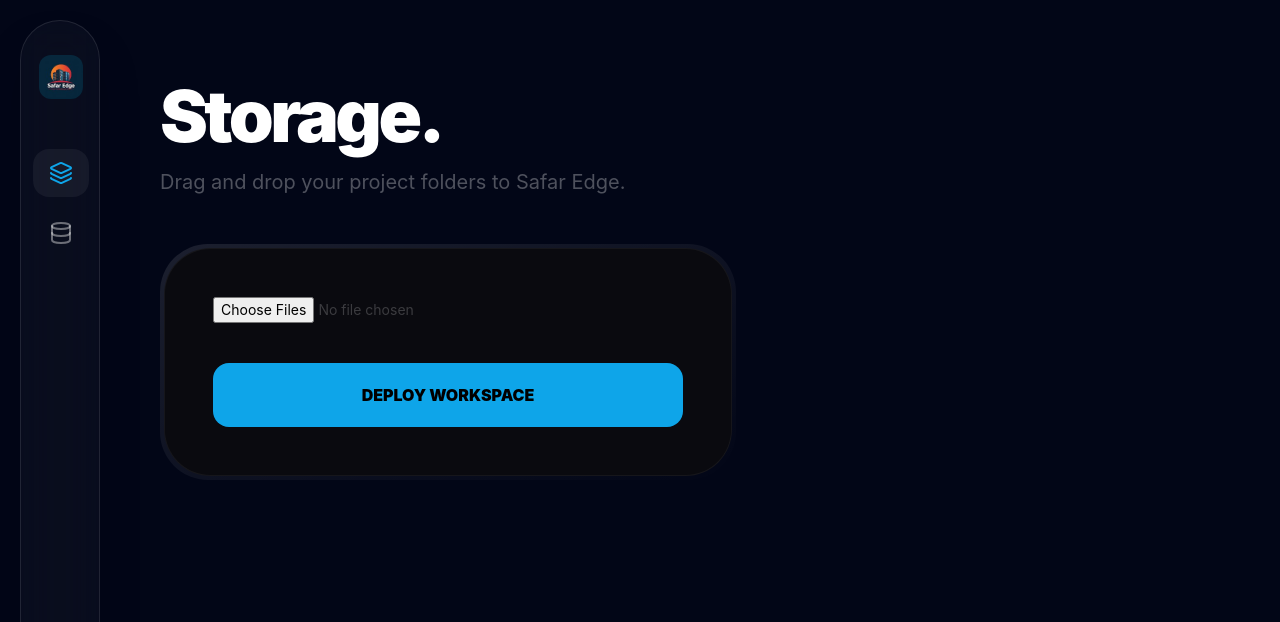
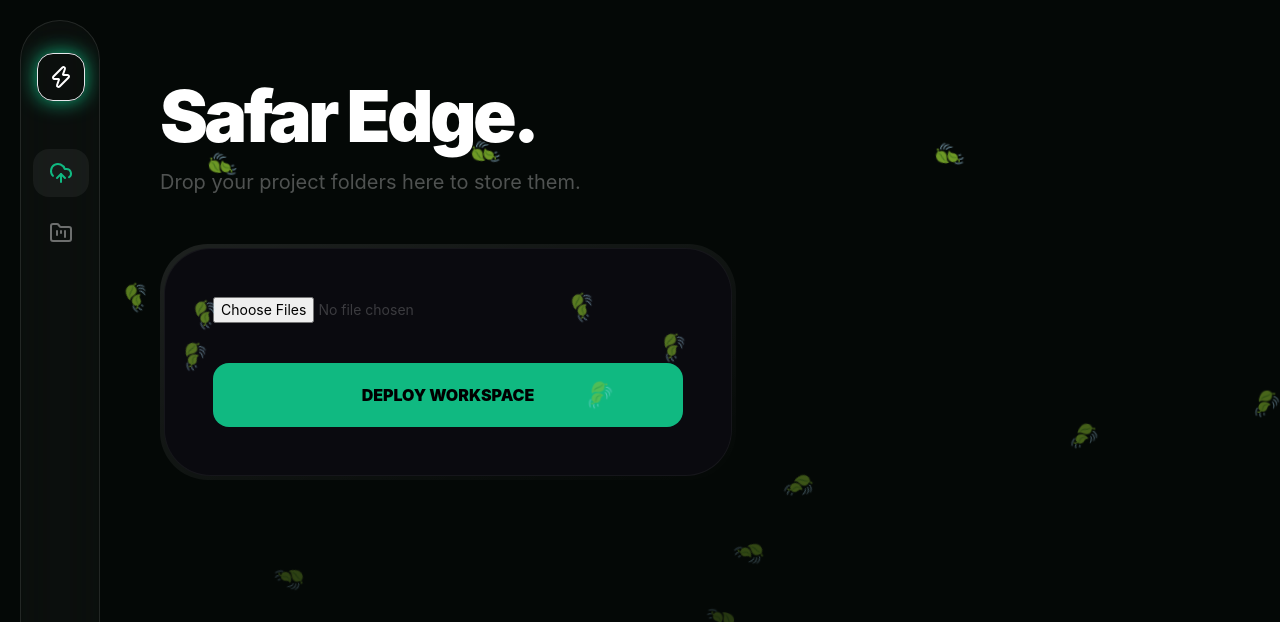
Before and after one commit to saffar731/SET-2, a Flask app: page / in a window 1280 px wide. Shown: the top 622 px of the page. Run offline with Flask 3, Linux system fonts and the light colour scheme; parts of the project's set-up code (start-up, migrations or seed data) failed here and were passed over; some libraries are stand-ins or nearby versions.

Commit message:
Refactor index.html for improved layout and styles
Updated the HTML structure and improved the styling for the Safar Edge application. Adjusted modal and sidebar functionalities.

```diff
--- a/templates/index.html
+++ b/templates/index.html
@@ -3,7 +3,6 @@
 <head>
     <meta charset="UTF-8">
     <meta name="viewport" content="width=device-width, initial-scale=1.0">
-    <link rel="icon" type="image/jpeg" href="{{ url_for('static', filename='channels4_profile.png.jpg') }}">
     <title>Safar Edge | Pro</title>
     <script src="https://cdn.tailwindcss.com"></script>
     <script src="https://unpkg.com/lucide@latest"></script>
@@ -15,7 +14,6 @@
 
         body { background-color: var(--bg); color: white; margin: 0; overflow: hidden; height: 100vh; font-family: 'Inter', sans-serif; transition: background 0.8s ease; }
 
-        /* Sidebar Glassmorphism */
         aside {
             position: fixed; top: 20px; left: 20px; bottom: 20px;
             background: rgba(255, 255, 255, 0.03); backdrop-filter: blur(20px);
@@ -29,33 +27,27 @@
         /* Animation Layers */
         #ani-layer { position: fixed; inset: 0; pointer-events: none; z-index: 0; }
         .ocean-container { position: absolute; bottom: 0; left: 0; width: 100%; height: 15%; overflow: hidden; display: none; }
-        .wave { background: url('https://s3-us-west-2.amazonaws.com/s.cdpn.io/85486/wave.svg') repeat-x; position: absolute; top: -55px; width: 6400px; height: 198px; animation: wave 7s cubic-bezier( 0.36, 0.45, 0.63, 0.53) infinite; opacity: 0.1; }
-        @keyframes wave { 0% { margin-left: 0; } 100% { margin-left: -1600px; } }
+        .wave { background: url('https://s3-us-west-2.amazonaws.com/s.cdpn.io/85486/wave.svg') repeat-x; position: absolute; top: -55px; width: 6400px; height: 198px; animation: wave 7s linear infinite; opacity: 0.1; }
+        @keyframes wave { 0% { transform: translateX(0); } 100% { transform: translateX(-1600px); } }
 
         .leaf { position: absolute; top: -50px; font-size: 24px; animation: leafFall 8s linear infinite; display: none; }
         @keyframes leafFall { 100% { transform: translateY(110vh) rotate(360deg); opacity: 0; } }
 
-        /* PROGRESS MODAL */
         #progress-modal {
-            position: fixed; inset: 0; background: rgba(0,0,0,0.8);
-            backdrop-filter: blur(10px); z-index: 1000;
+            position: fixed; inset: 0; background: rgba(0,0,0,0.85);
+            backdrop-filter: blur(15px); z-index: 1000;
             display: none; align-items: center; justify-content: center;
         }
-
-        /* LOGO GLOW */
-        .logo-box { width: 48px; height: 48px; border-radius: 14px; overflow: hidden; transition: 0.4s; border: 2px solid transparent; }
-        .logo-box:hover { border-color: var(--accent); box-shadow: 0 0 25px var(--accent); transform: scale(1.1); }
     </style>
 </head>
 <body data-theme="nature">
 
     <div id="progress-modal">
         <div class="w-full max-w-md p-10 bg-white/5 border border-white/10 rounded-[3rem] text-center">
-            <i data-lucide="package-search" class="w-16 h-16 mx-auto mb-6 text-accent animate-bounce"></i>
-            <h2 class="text-2xl font-bold mb-2">Safar Edge Zipping...</h2>
-            <p class="text-white/40 mb-8">Preparing your folder for download</p>
-            <div class="w-full h-2 bg-white/10 rounded-full overflow-hidden">
-                <div id="bar" class="h-full bg-accent transition-all duration-300 shadow-[0_0_15px_var(--accent)]" style="width: 0%"></div>
+            <i data-lucide="package-open" class="w-16 h-16 mx-auto mb-6 text-accent animate-pulse"></i>
+            <h2 class="text-2xl font-bold mb-2">Compressing Folder...</h2>
+            <div class="w-full h-2 bg-white/10 rounded-full overflow-hidden mt-6">
+                <div id="bar" class="h-full bg-accent transition-all duration-300" style="width: 0%"></div>
             </div>
             <p id="percent" class="mt-4 font-mono text-accent">0%</p>
         </div>
@@ -67,30 +59,32 @@
         <img id="smile-img" src="https://www.svgrepo.com/show/419918/smile-emoji-emoticon.svg" class="absolute top-1/2 left-1/2 -translate-x-1/2 -translate-y-1/2 w-96 opacity-5 hidden">
     </div>
 
-    <aside id="sidebar" class="w-20 rounded-[2.5rem] py-8 flex flex-col items-start overflow-hidden shadow-2xl">
+    <aside id="sidebar" class="w-20 rounded-[2.5rem] py-8 flex flex-col items-start overflow-hidden">
         <div class="px-4 mb-12">
-            <div class="logo-box"><img src="{{ url_for('static', filename='channels4_profile.png.jpg') }}" class="w-full h-full object-cover"></div>
+            <div class="w-12 h-12 rounded-2xl bg-accent/20 flex items-center justify-center border border-accent/50 shadow-[0_0_20px_var(--accent)]">
+                <i data-lucide="zap" class="text-accent"></i>
+            </div>
         </div>
 
         <nav class="flex-1 w-full px-3 space-y-3">
-            <button onclick="showPage('tools', this)" class="nav-link active"><i data-lucide="layers"></i><span class="sidebar-text hidden ml-4 font-bold">Tools</span></button>
-            <button onclick="showPage('downloads', this)" class="nav-link"><i data-lucide="database"></i><span class="sidebar-text hidden ml-4 font-bold">Cloud</span></button>
+            <button onclick="showPage('tools', this)" class="nav-link active"><i data-lucide="upload-cloud"></i><span class="sidebar-text hidden ml-4 font-bold">Upload</span></button>
+            <button onclick="showPage('downloads', this)" class="nav-link"><i data-lucide="folder-kanban"></i><span class="sidebar-text hidden ml-4 font-bold">Projects</span></button>
         </nav>
 
         <div class="px-4 w-full border-t border-white/5 pt-6 space-y-4">
             <div id="theme-grid" class="hidden grid grid-cols-2 gap-3">
-                <div onclick="setTheme('nature')" class="w-8 h-8 rounded-full bg-emerald-500 cursor-pointer"></div>
-                <div onclick="setTheme('ocean')" class="w-8 h-8 rounded-full bg-blue-500 cursor-pointer"></div>
-                <div onclick="setTheme('smile')" class="w-8 h-8 rounded-full bg-amber-500 cursor-pointer"></div>
+                <div onclick="setTheme('nature')" class="w-8 h-8 rounded-full bg-emerald-500 cursor-pointer hover:scale-110 transition"></div>
+                <div onclick="setTheme('ocean')" class="w-8 h-8 rounded-full bg-blue-500 cursor-pointer hover:scale-110 transition"></div>
+                <div onclick="setTheme('smile')" class="w-8 h-8 rounded-full bg-amber-500 cursor-pointer hover:scale-110 transition"></div>
             </div>
-            <button onclick="toggleSidebar()" class="w-12 h-12 bg-white/5 rounded-2xl flex items-center justify-center hover:bg-white/10 mx-auto transition"><i data-lucide="wand-2"></i></button>
+            <button onclick="toggleSidebar()" class="w-12 h-12 bg-white/5 rounded-2xl flex items-center justify-center hover:bg-white/10 mx-auto transition"><i data-lucide="settings"></i></button>
         </div>
     </aside>
 
     <main id="main-content" class="flex-1 p-10 md:p-20 transition-all ml-[80px]">
         <section id="tools" class="page-content block">
-            <h1 class="text-7xl font-black tracking-tighter mb-4">Storage.</h1>
-            <p class="text-white/30 text-xl mb-12">Drag and drop your project folders to Safar Edge.</p>
+            <h1 class="text-7xl font-black tracking-tighter mb-4">Safar Edge.</h1>
+            <p class="text-white/30 text-xl mb-12">Drop your project folders here to store them.</p>
             <form action="/upload" method="POST" enctype="multipart/form-data" class="max-w-xl p-1 bg-gradient-to-br from-white/10 to-transparent rounded-[3rem]">
                 <div class="bg-[#0a0a0f] rounded-[2.9rem] p-12 text-center border border-white/5">
                     <input type="file" name="file" webkitdirectory directory multiple class="block w-full text-sm text-white/20 mb-10">
@@ -100,15 +94,15 @@
         </section>
 
         <section id="downloads" class="page-content hidden">
-            <h1 class="text-7xl font-black tracking-tighter mb-12">Projects.</h1>
+            <h1 class="text-7xl font-black tracking-tighter mb-12">Cloud.</h1>
             <div class="grid gap-4 max-w-2xl">
                 {% for item in items %}
-                <div class="flex items-center justify-between p-6 bg-white/[0.03] border border-white/10 rounded-[2rem]">
+                <div class="flex items-center justify-between p-6 bg-white/[0.03] border border-white/10 rounded-[3rem] backdrop-blur-xl">
                     <div class="flex items-center gap-5">
-                        <i data-lucide="{{ 'folder' if item.is_dir else 'file' }}" class="text-accent w-8 h-8"></i>
-                        <span class="text-xl font-bold">{{ item.name }}</span>
+                        <i data-lucide="{{ 'folder' if item.is_dir else 'file-text' }}" class="text-accent w-8 h-8"></i>
+                        <span class="text-xl font-bold tracking-tight">{{ item.name }}</span>
                     </div>
-                    <button onclick="handleDownload('{{ item.name }}', {{ 'true' if item.is_dir else 'false' }})" class="px-8 py-3 bg-white text-black font-black rounded-2xl">Download</button>
+                    <button onclick="handleDownload('{{ item.name }}', {{ 'true' if item.is_dir else 'false' }})" class="px-8 py-3 bg-white text-black font-black rounded-2xl hover:scale-105 transition active:scale-95">Get</button>
                 </div>
                 {% endfor %}
             </div>
@@ -121,22 +115,19 @@
 
         function toggleSidebar() {
             isOpen = !isOpen;
-            const side = document.getElementById('sidebar');
-            side.style.width = isOpen ? '280px' : '80px';
+            document.getElementById('sidebar').style.width = isOpen ? '280px' : '80px';
             document.querySelectorAll('.sidebar-text').forEach(t => t.classList.toggle('hidden', !isOpen));
             document.getElementById('theme-grid').classList.toggle('hidden', !isOpen);
         }
 
         async function handleDownload(name, isFolder) {
+            const safeName = encodeURIComponent(name);
             if (isFolder) {
                 const modal = document.getElementById('progress-modal');
                 const bar = document.getElementById('bar');
                 const percent = document.getElementById('percent');
-
                 modal.style.display = 'flex';
                 let p = 0;
-
-                // Simulate zip progress while the server works
                 let interval = setInterval(() => {
                     p += Math.random() * 15;
                     if (p > 98) p = 98;
@@ -144,17 +135,15 @@
                     percent.innerText = Math.floor(p) + '%';
                 }, 400);
 
-                window.location.href = `/download/${name}`;
+                window.location.href = `/download/${safeName}`;
 
-                // Close modal after a delay (assumes download started)
                 setTimeout(() => {
                     clearInterval(interval);
-                    bar.style.width = '100%';
-                    percent.innerText = '100%';
-                    setTimeout(() => modal.style.display = 'none', 800);
+                    bar.style.width = '100%'; percent.innerText = '100%';
+                    setTimeout(() => { modal.style.display = 'none'; bar.style.width = '0%'; }, 1000);
                 }, 4000);
             } else {
-                window.location.href = `/download/${name}`;
+                window.location.href = `/download/${safeName}`;
             }
         }
 
@@ -164,7 +153,7 @@
             document.getElementById('smile-img').style.display = theme === 'smile' ? 'block' : 'none';
             const lb = document.getElementById('leaf-box'); lb.innerHTML = '';
             if(theme === 'nature') {
-                for(let i=0; i<12; i++) {
+                for(let i=0; i<15; i++) {
                     const l = document.createElement('div');
                     l.className = 'leaf'; l.innerHTML = '🍃';
                     l.style.left = Math.random() * 100 + 'vw';
@@ -173,14 +162,13 @@
                 }
             }
         }
-
         function showPage(id, btn) {
             document.querySelectorAll('.page-content').forEach(p => p.classList.replace('block', 'hidden'));
             document.getElementById(id).classList.replace('hidden', 'block');
             document.querySelectorAll('.nav-link').forEach(l => l.classList.remove('active'));
             btn.classList.add('active');
         }
-        setTheme('ocean');
+        setTheme('nature');
     </script>
 </body>
 </html>
```
